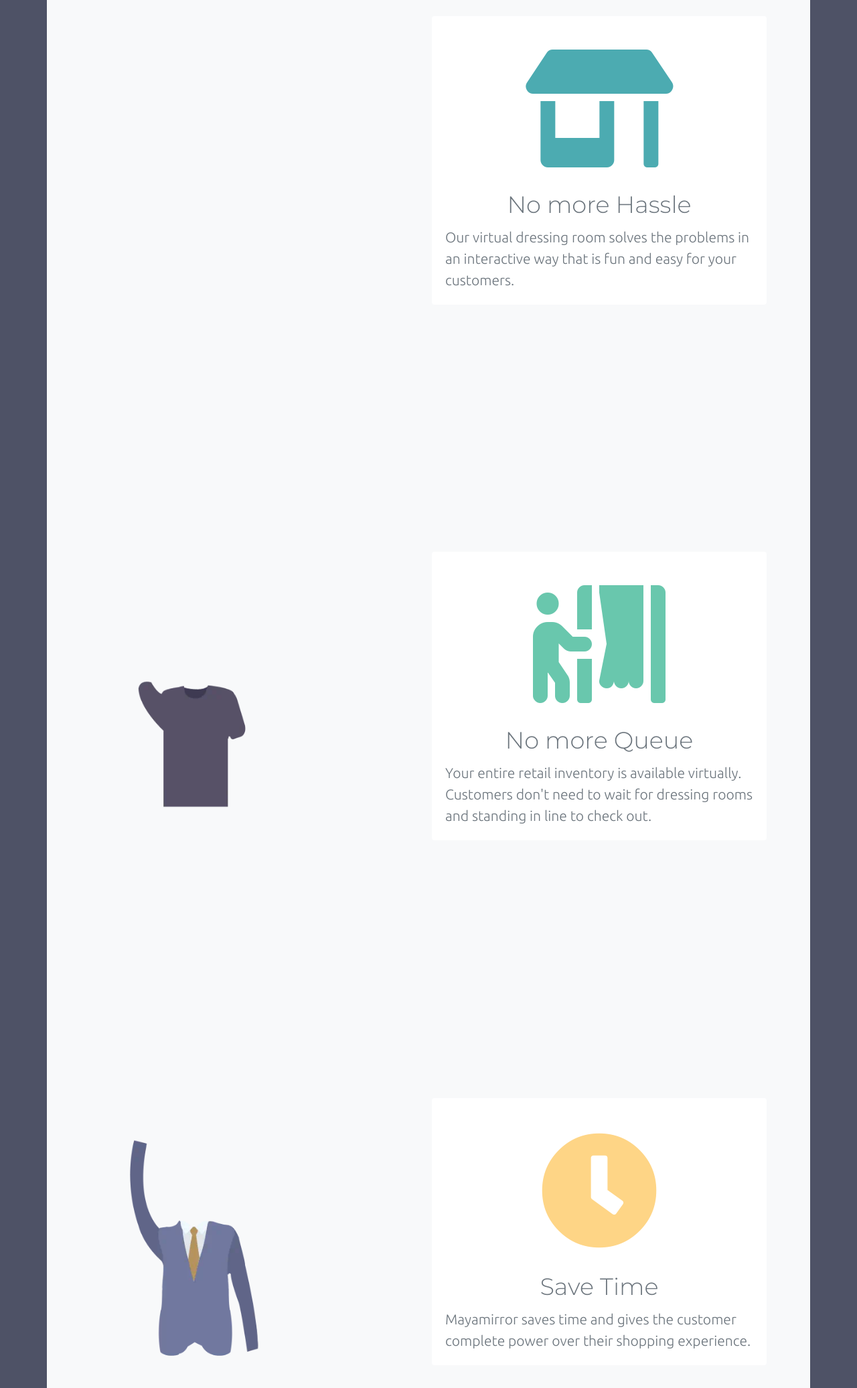
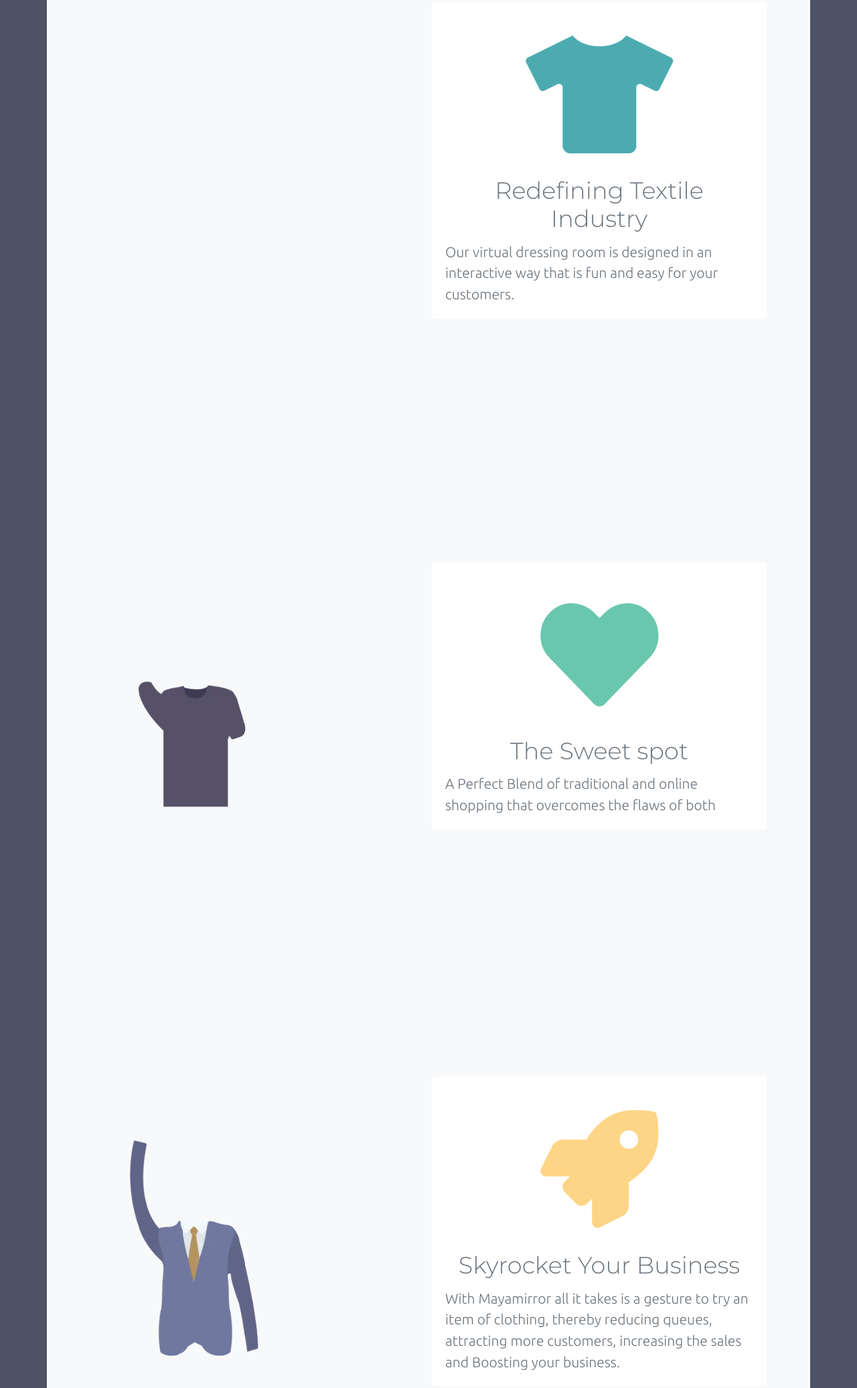
Before and after one commit to praptisense/website, a plain HTML site: page mayamirror.html in a window 1280 px wide. Shown: the part 2214-4287 px from the top of the page at 67% size. Drawn offline with nearby package versions, Linux system fonts and the light colour scheme.

Commit message:
features content overhaul

```diff
--- a/mayamirror.html
+++ b/mayamirror.html
@@ -228,10 +228,10 @@
                             <!--                            <img src="img/mayamirror/dress1.webp">-->
                         </div>
                         <div class="card bg-white text-secondary feature-card align-self-end" data-aos="fade-left">
-                            <i class="fas fa-store-alt mx-auto grow blue"></i>
+                            <i class="fas fa-tshirt mx-auto grow blue"></i>
                             <div class="card-body">
-                                <h4 class="card-title text-center">No more Hassle</h4>
-                                <p class="card-text">Our virtual dressing room solves the problems in an interactive way that is fun and easy for your customers.</p>
+                                <h4 class="card-title text-center">Redefining Textile Industry</h4>
+                                <p class="card-text">Our virtual dressing room is designed in an interactive way that is fun and easy for your customers.</p>
                             </div>
                         </div>
                     </section>
@@ -241,10 +241,10 @@
                             <img src="img/mayamirror/dress1.webp" data-aos="fade-right">
                         </div>
                         <div class="card bg-white text-secondary feature-card align-self-end" data-aos="fade-left">
-                            <i class="fas fa-person-booth mx-auto grow green"></i>
+                            <i class="fas fa-heart mx-auto grow green"></i>
                             <div class="card-body">
-                                <h4 class="card-title text-center">No more Queue</h4>
-                                <p class="card-text">Your entire retail inventory is available virtually. Customers don't need to wait for dressing rooms and standing in line to check out.</p>
+                                <h4 class="card-title text-center">The Sweet spot</h4>
+                                <p class="card-text">A Perfect Blend of traditional and online shopping that overcomes the flaws of both</p>
                             </div>
                         </div>
 
@@ -257,10 +257,10 @@
                         </div>
 
                         <div class="card bg-white text-secondary feature-card align-self-end" data-aos="fade-left">
-                            <i class="fas fa-clock mx-auto grow yellow"></i>
+                            <i class="fas fa-rocket mx-auto grow yellow"></i>
                             <div class="card-body">
-                                <h4 class="card-title text-center">Save Time</h4>
-                                <p class="card-text">Mayamirror saves time and gives the customer complete power over their shopping experience.</p>
+                                <h4 class="card-title text-center">Skyrocket Your Business</h4>
+                                <p class="card-text">With Mayamirror all it takes is a gesture to try an item of clothing, thereby reducing queues, attracting more customers, increasing the sales and Boosting your business.</p>
                             </div>
                         </div>
                     </section>
@@ -302,7 +302,7 @@
                                                     </span>
                                                     <div class="card-body">
                                                         <h5 class="card-title text-center">
-                                                            +91-861-081-6631
+                                                            +91 86108 85723
                                                         </h5>
                                                     </div>
                                                 </a>
@@ -318,7 +318,6 @@
                                                     </span>
                                                     <div class="card-body">
                                                         <h5 class="card-title text-center">
-
                                                             info@praptisense.com
                                                         </h5>
                                                     </div>
```
Also changed, not shown: index.html (+4 -3 lines).
